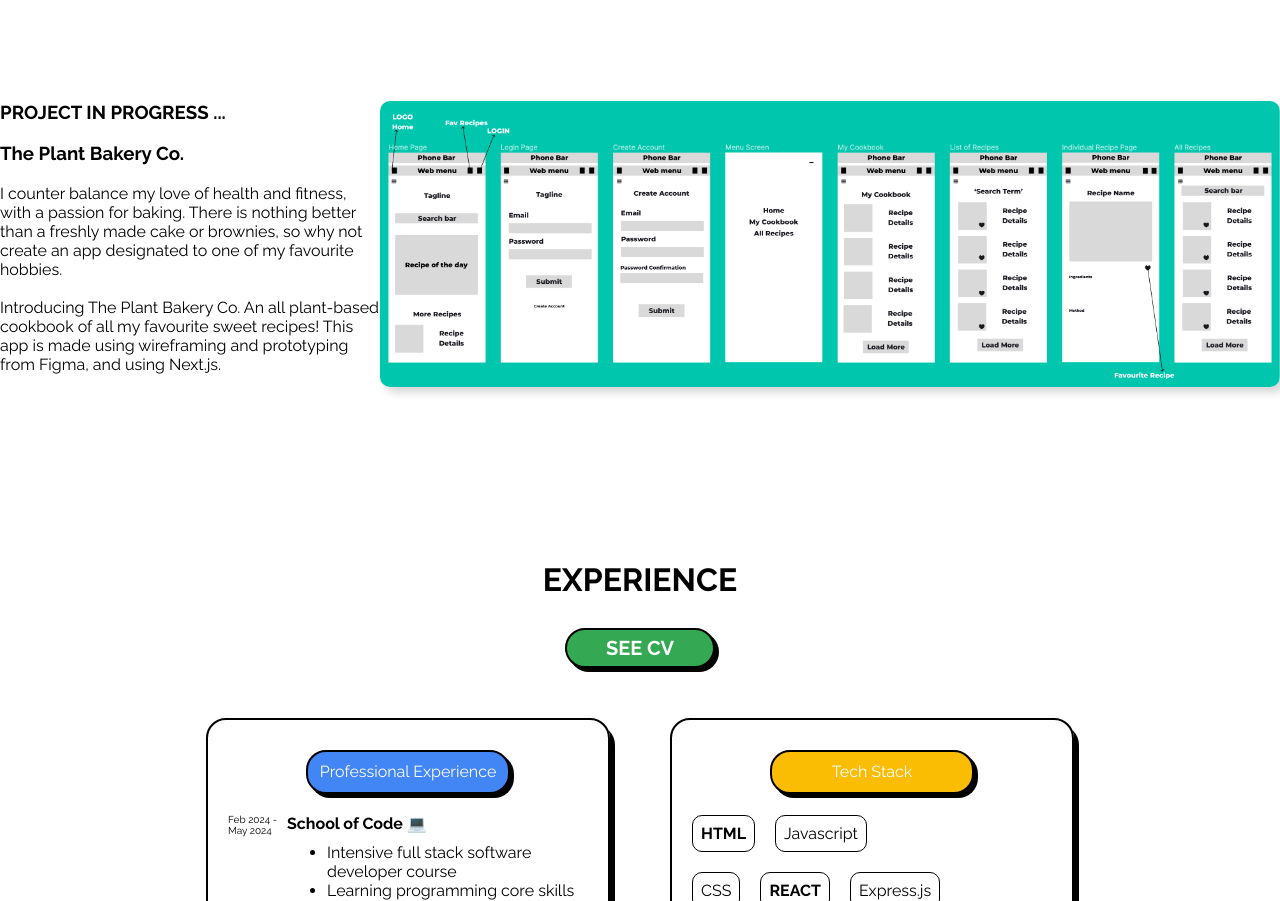
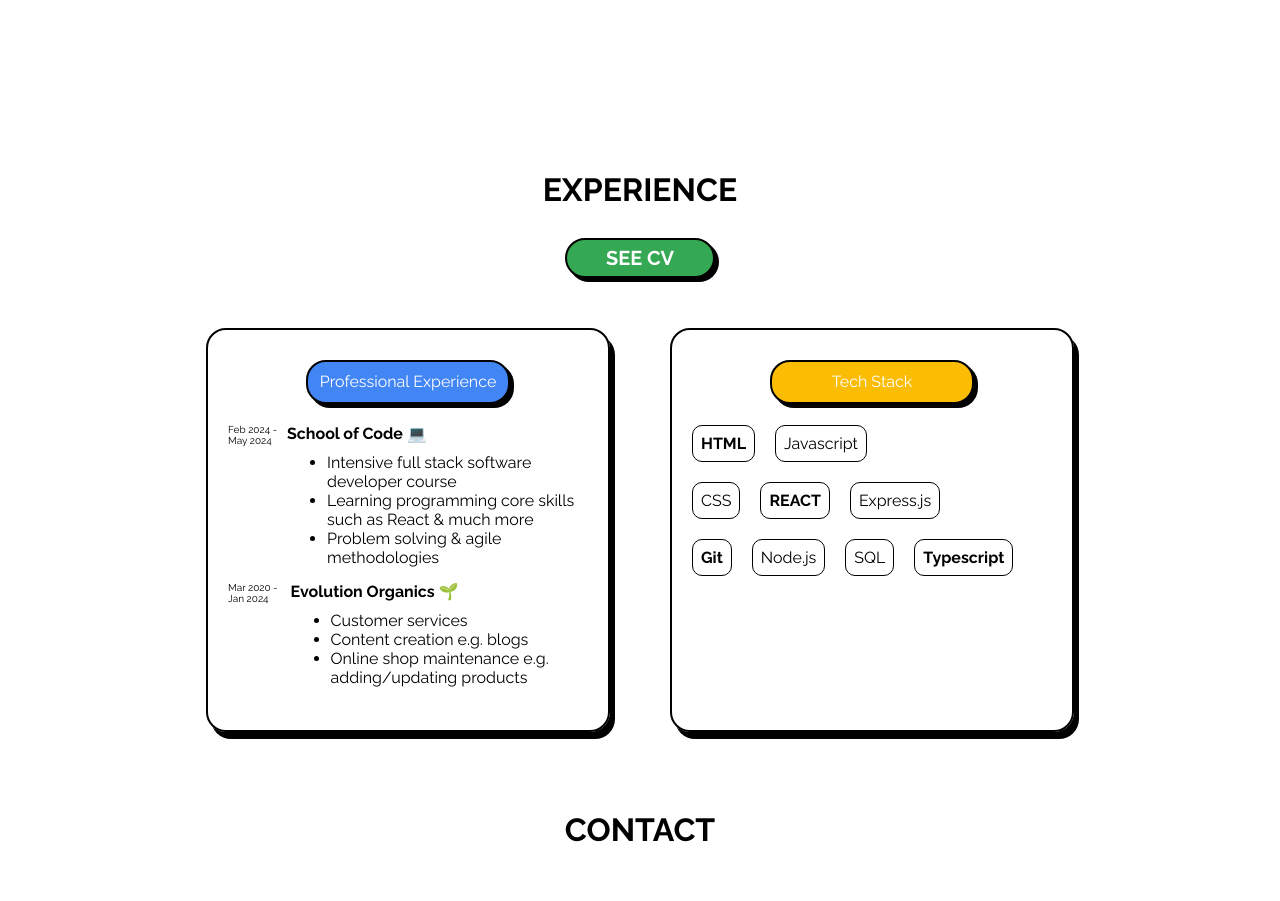
Before and after one commit to eminaction/portfolio-1, a React (Vite) app: page / in a window 1280 px wide. Shown: the part 2397-3298 px from the top of the page. Built offline with nearby package versions, Linux system fonts and the light colour scheme; a web font is replaced by a local one.

Commit message:
removed current project section

```diff
--- a/src/Portfolio/Portfolio.jsx
+++ b/src/Portfolio/Portfolio.jsx
@@ -42,7 +42,13 @@
             />
           ))}
         </div>
-        <div className="current-project">
+      </div>
+    </>
+  );
+}
+
+{
+  /* <div className="current-project">
           <div className="sub-heading">
             <h3>PROJECT IN PROGRESS ...</h3>
             <br />
@@ -66,8 +72,5 @@
               <img src="/recipes-app2.png" />
             </a>
           </div>
-        </div>
-      </div>
-    </>
-  );
+        </div> */
 }
```
